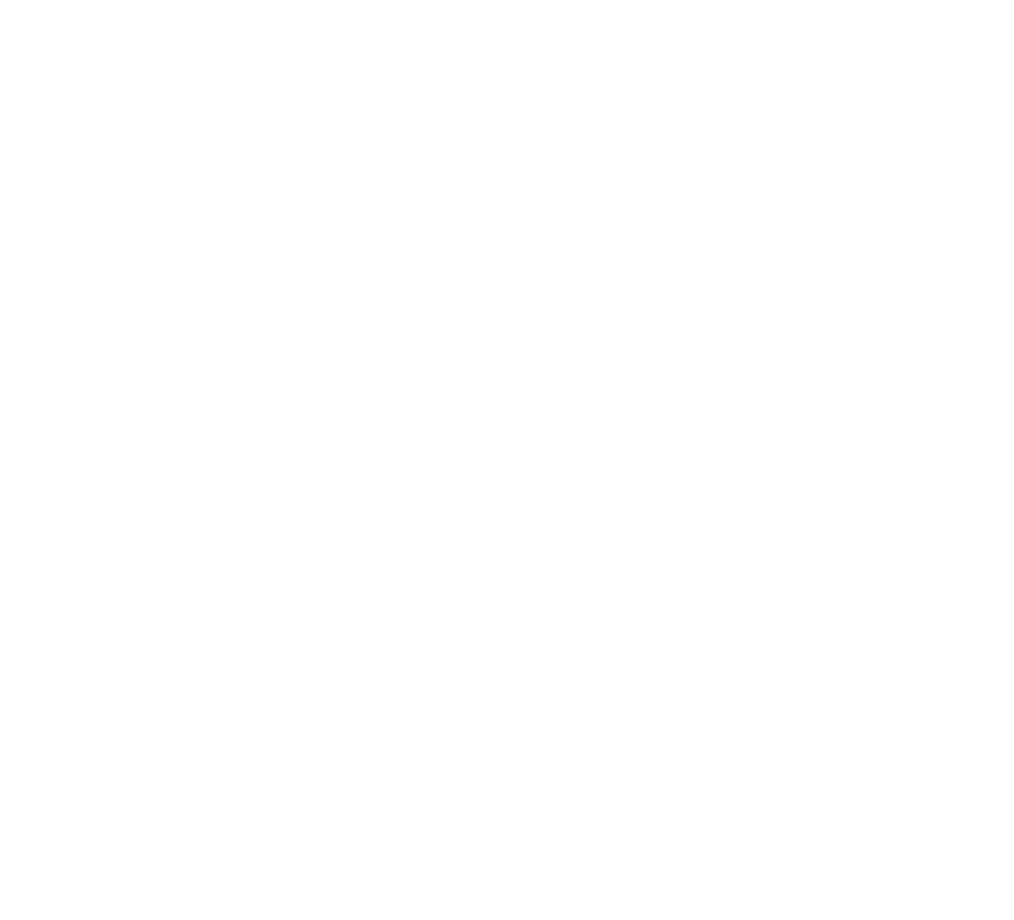
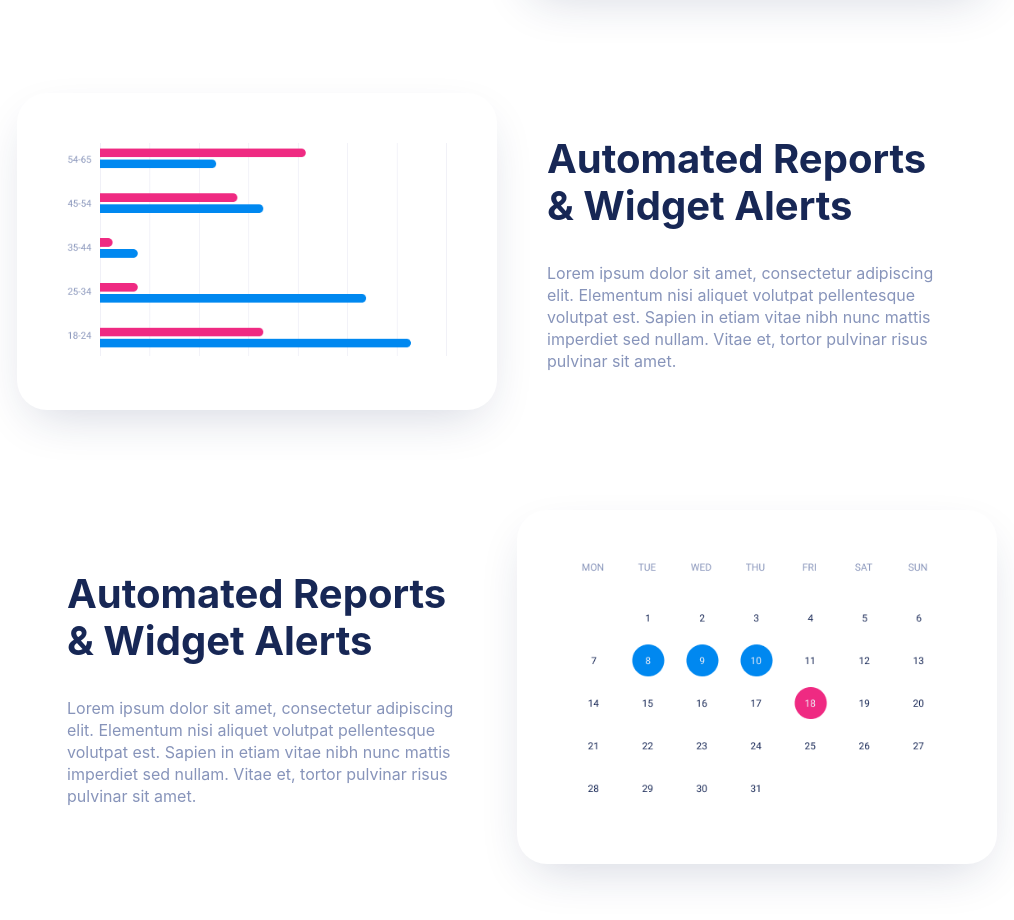
Before and after one commit to mateombar/analytics, a React (Create React App) app: page / in a window 1280 px wide. Shown: the part 1780-2700 px from the top of the page, without its empty margins (133-1147 px from the left). Before the commit the page ends 1335 px from the top, so only its background shows below. Built offline with nearby package versions, Linux system fonts and the light colour scheme.

Commit message:
[add] ListOfCharts

```diff
--- a/src/App.css
+++ b/src/App.css
@@ -18,7 +18,6 @@
 
 .top {
   background-image: url("./assets/svg/background-top.svg");
-  background-color: #172755;
   background-repeat: no-repeat;
 }
 
--- a/src/App.jsx
+++ b/src/App.jsx
@@ -5,6 +5,7 @@
 import { Navbar } from "./components/Navbar";
 import { EditableTools } from "./components/EditableTools";
 import { ListOfFeatures } from "./components/ListOfFeatures";
+import { ListOFCharts } from "./components/ListOFCharts";
 import "./App.css";
 
 function App() {
@@ -27,6 +28,7 @@
       </div>
       <main>
         <ListOfFeatures />
+        <ListOFCharts/>
       </main>
     </>
   );
--- /dev/null
+++ b/src/components/Chart.jsx
@@ -0,0 +1,11 @@
+import React from "react";
+export const Chart = ({ children, imgSrc, imgAlt, rowReverse }) => {
+  return (
+    <article className={rowReverse ? "chart chart--revert" : "chart"}>
+      <div className="chart__image">
+        <img src={imgSrc} alt={imgAlt} />
+      </div>
+      <div className="chart__content">{children}</div>
+    </article>
+  );
+};
--- /dev/null
+++ b/src/components/ListOFCharts.jsx
@@ -0,0 +1,70 @@
+import React, { useContext } from "react";
+import { Context } from "../context/Context";
+import EditableElement from "./EditableElement";
+import { Chart } from "./Chart";
+import chartImg from '../assets/png/chart.png';
+import calendar from '../assets/png/calendar.png';
+import group from '../assets/png/Group 1.png';
+
+import './styles/ListOfCharts.css';
+export const ListOFCharts = () => {
+  const {
+    state: {
+      initialState: { isContentEditable },
+      tagContent: { chart },
+    },
+    setActualTextContent,
+  } = useContext(Context);
+  return (
+    <section className="charts">
+      <Chart imgSrc={chartImg} imgAlt="Chart" rowReverse={true}>
+        <EditableElement
+          isContentEditable={isContentEditable}
+          onBlur={setActualTextContent}
+          key_name="chart.h1_first"
+        >
+          <h1 className="chart__title">{chart.h1_first}</h1>
+        </EditableElement>
+        <EditableElement
+          isContentEditable={isContentEditable}
+          onBlur={setActualTextContent}
+          key_name="chart.p_first"
+        >
+          <p className="chart__text">{chart.p_first}</p>
+        </EditableElement>
+      </Chart>
+      <Chart imgSrc={group} imgAlt="Bars" rowReverse={false}>
+        <EditableElement
+          isContentEditable={isContentEditable}
+          onBlur={setActualTextContent}
+          key_name="chart.h1_first"
+        >
+          <h1 className="chart__title">{chart.h1_first}</h1>
+        </EditableElement>
+        <EditableElement
+          isContentEditable={isContentEditable}
+          onBlur={setActualTextContent}
+          key_name="chart.p_first"
+        >
+          <p className="chart__text">{chart.p_first}</p>
+        </EditableElement>
+      </Chart>
+      <Chart imgSrc={calendar} imgAlt="Bars" rowReverse={true}>
+        <EditableElement
+          isContentEditable={isContentEditable}
+          onBlur={setActualTextContent}
+          key_name="chart.h1_first"
+        >
+          <h1 className="chart__title">{chart.h1_first}</h1>
+        </EditableElement>
+        <EditableElement
+          isContentEditable={isContentEditable}
+          onBlur={setActualTextContent}
+          key_name="chart.p_first"
+        >
+          <p className="chart__text">{chart.p_first}</p>
+        </EditableElement>
+      </Chart>
+    </section>
+  );
+};
--- /dev/null
+++ b/src/components/styles/ListOfCharts.css
@@ -0,0 +1,70 @@
+.charts {
+  padding: 30px 10px;
+  width: 100%;
+}
+
+.chart {
+  display: flex;
+  justify-content: center;
+  align-items: center;
+  flex-direction: column;
+  padding: 50px 0;
+}
+.chart__image {
+  width: 90%;
+  max-width: 480px;
+  background: #fff;
+  box-shadow: 0px 18px 50px -15px rgba(25, 42, 89, 0.2);
+  border-radius: 30px;
+}
+.chart__image img {
+  width: 100%;
+  padding: 40px;
+}
+
+.chart__content {
+  max-width: 480px;
+  padding: 10px;
+}
+
+.chart__title {
+  font-size: 40px;
+  font-weight: 700;
+  line-height: 47px;
+  letter-spacing: 0em;
+  text-align: left;
+  color: #172755;
+  margin-bottom: 30px;
+}
+.chart__text {
+  font-size: 16px;
+  font-weight: 400;
+  line-height: 22px;
+  letter-spacing: 0em;
+  text-align: left;
+  color: #8794ba;
+}
+
+@media (min-width: 900px) {
+  .charts {
+    max-width: 1060px;
+  }
+  .chart {
+    flex-direction: row;
+  }
+  .chart--revert {
+    flex-direction: row-reverse;
+  }
+  .chart__image {
+    width: 600px;
+    height: auto;
+  }
+  .chart__image img {
+    padding: 50px;
+  }
+  .chart__content {
+    max-width: 480px;
+    padding: 0 40px;
+    margin: 10px;
+  }
+}
--- a/src/components/styles/ListOfFeatures.css
+++ b/src/components/styles/ListOfFeatures.css
@@ -10,12 +10,6 @@
 .feature {
   margin-top: 50px;
 }
-
-.ListOfFeatures__row {
-  display: flex;
-  justify-content: center;
-}
-
 .feature__icon {
   width: 60px;
   height: 60px;
--- a/src/context/txtTags.json
+++ b/src/context/txtTags.json
@@ -21,5 +21,13 @@
         "p_widget": "Lorem ipsum dolor sit amet, consectetur adipis cing elit. lementum nisi aliquet volutpat.",
         "h4_performance": "Best Performance",
         "p_performance": "Lorem ipsum dolor sit amet, consectetur adipis cing elit. lementum nisi aliquet volutpat."
+    },
+    "chart":{
+        "h1_first": "Automated Reports & Widget Alerts",
+        "p_first": "Lorem ipsum dolor sit amet, consectetur adipiscing elit. Elementum nisi aliquet volutpat pellentesque volutpat est. Sapien in etiam vitae nibh nunc mattis imperdiet sed nullam. Vitae et, tortor pulvinar risus pulvinar sit amet.",
+        "h1_second": "Fully customizable to address your needs",
+        "p_second": "Lorem ipsum dolor sit amet, consectetur adipiscing elit. Elementum nisi aliquet volutpat pellentesque volutpat est. Sapien in etiam vitae nibh nunc mattis imperdiet sed nullam. Vitae et, tortor pulvinar risus pulvinar sit amet.",
+        "h1_third": "Pre-built Dashboard Templates",
+        "p_third": "Lorem ipsum dolor sit amet, consectetur adipiscing elit. Elementum nisi aliquet volutpat pellentesque volutpat est. Sapien in etiam vitae nibh nunc mattis imperdiet sed nullam. Vitae et, tortor pulvinar risus pulvinar sit amet."
     }
 }
```
